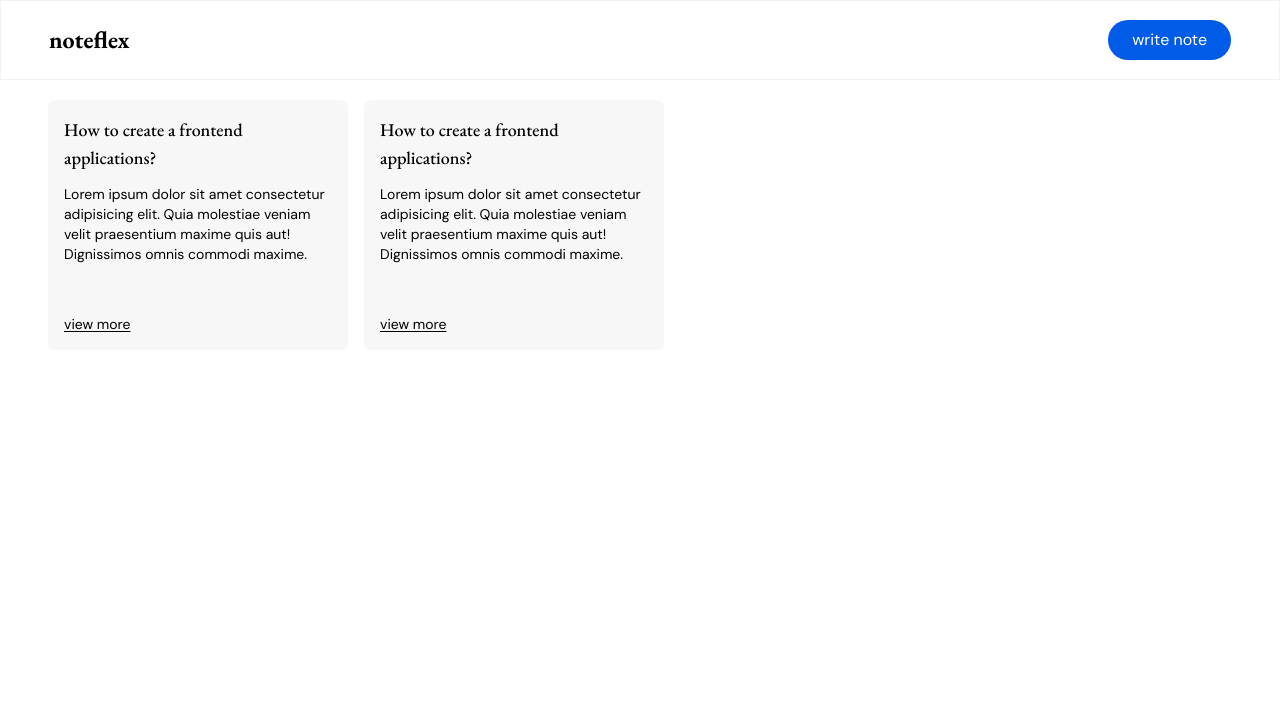
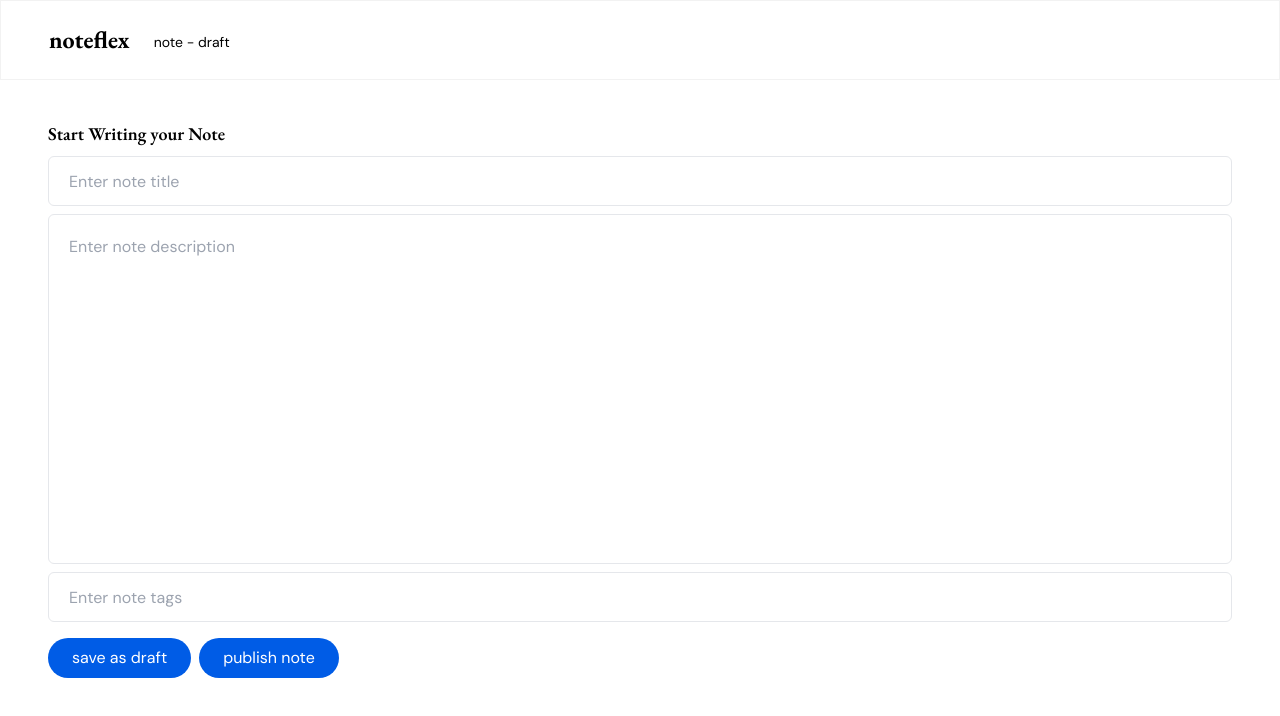
Before and after one commit to faizanalibaig/noteflex, a React (Vite) app in the folder client/: page / in a window 1280 px wide. Shown: the top 716 px of the page. Built offline with nearby package versions, Linux system fonts and the light colour scheme.

Commit message:
note creation page and route setup starting

```diff
--- a/client/src/App.jsx
+++ b/client/src/App.jsx
@@ -3,6 +3,7 @@ import Intro from './components/Intro/Intro';
 
 import DashboardHeader from './components/Dashboard/Dashboard-Header';
 import Dashboard from './components/Dashboard/Dashboard';
+import CreateNote from './components/Dashboard/Notes/CreateNote';
 
 function App() {
   const [showIntro, setShowIntro] = useState(true);
@@ -35,7 +36,8 @@ function App() {
             </h1>
           </section> */}
           <DashboardHeader />
-          <Dashboard />
+          {/* <Dashboard /> */}
+          <CreateNote />
         </section>
       </>
     );
--- a/client/src/components/Dashboard/Dashboard-Header.jsx
+++ b/client/src/components/Dashboard/Dashboard-Header.jsx
@@ -3,10 +3,15 @@ import React from 'react';
 function DashboardHeader() {
   return (
     <header className='h-[10%] flex justify-between items-center px-12 border border-b-[1px] border-black/5'>
-      <h1 className='font-bold text-2xl font-main'>noteflex</h1>
-      <button className='font-secondary text-base bg-[#005CE6] px-6 py-2 rounded-full text-white'>
+      {/* <h1 className='font-bold text-2xl font-main'>noteflex</h1> */}
+
+      <div className='flex items-center gap-6'>
+        <h1 className='font-bold text-2xl font-main'>noteflex</h1>
+        <h1 className='font-secondary text-sm mt-1'>note - draft</h1>
+      </div>
+      {/* <button className='font-secondary text-base bg-[#005CE6] px-6 py-2 rounded-full text-white'>
         write note
-      </button>
+      </button> */}
     </header>
   );
 }
--- /dev/null
+++ b/client/src/components/Dashboard/Notes/CreateNote.jsx
@@ -0,0 +1,42 @@
+import React from 'react';
+
+function CreateNote() {
+  const handle_note = (e) => {
+    e.preventDefault();
+  };
+  return (
+    <section className='px-12 py-5'>
+      <form className='flex flex-col gap-2 mt-5'>
+        <label className='font-main font-semibold text-lg'>
+          Start Writing your Note
+        </label>
+        <input
+          type='text'
+          placeholder='Enter note title'
+          className='border rounded-[6px] px-5 h-[50px] outline-none font-secondary text-base'
+        />
+
+        <textarea
+          type='text'
+          placeholder='Enter note description'
+          className='border p-5 rounded-[6px] resize-none min-h-[350px] outline-none font-secondary text-base'
+        />
+        <input
+          type='text'
+          placeholder='Enter note tags'
+          className='border rounded-[6px] px-5 h-[50px] outline-none font-secondary text-base'
+        />
+        <div className='flex gap-2 mt-2'>
+          <button className='font-secondary text-base bg-[#005CE6] px-6 py-2 rounded-full text-white'>
+            save as draft
+          </button>
+          <button className='font-secondary text-base bg-[#005CE6] px-6 py-2 rounded-full text-white'>
+            publish note
+          </button>
+        </div>
+      </form>
+    </section>
+  );
+}
+
+export default CreateNote;
```
